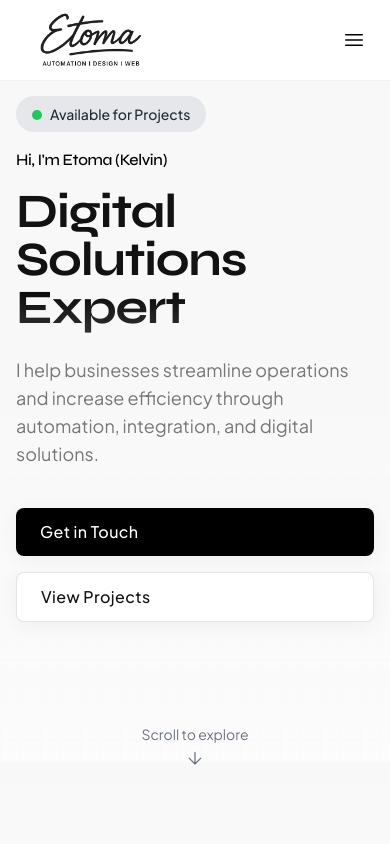
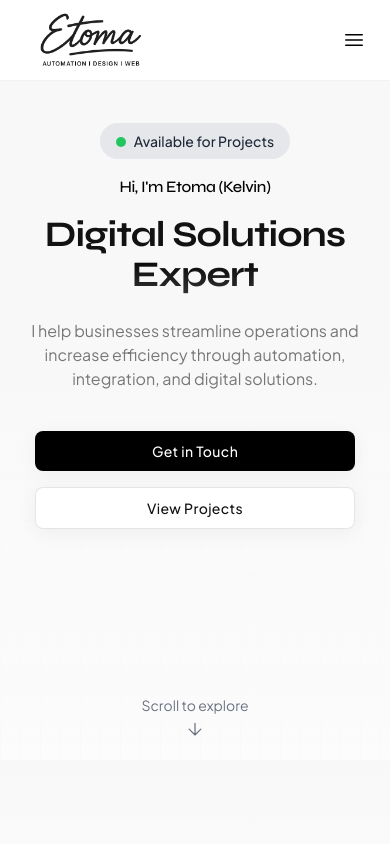
Before and after one commit to Kellytomi/Personal-Portfolio, a Next.js app: page / in a window 390 px wide. Shown: the top 844 px of the page. Built offline with nearby package versions, Linux system fonts and the light colour scheme.

Commit message:
Update button styles and improve layout in Home page. Adjust button padding and text alignment for better responsiveness. Modify heading and paragraph sizes for improved readability.

```diff
--- a/src/app/globals.css
+++ b/src/app/globals.css
@@ -46,7 +46,7 @@
   }
 
   .btn {
-    @apply inline-flex items-center px-6 py-3 rounded-lg font-medium tracking-wide transition-all duration-300 shadow-soft hover:shadow-hover transform hover:-translate-y-0.5;
+    @apply inline-flex items-center justify-center px-4 sm:px-6 py-2.5 sm:py-3 rounded-lg font-medium tracking-wide transition-all duration-300 shadow-soft hover:shadow-hover transform hover:-translate-y-0.5 text-sm sm:text-base w-full sm:w-auto;
   }
 
   .btn-primary {
--- a/src/app/page.tsx
+++ b/src/app/page.tsx
@@ -34,7 +34,7 @@ export default function Home(): JSX.Element {
 
           <div className="container relative z-10">
             <div className="grid grid-cols-1 lg:grid-cols-2 gap-8 items-center">
-              <div>
+              <div className="text-center lg:text-left">
                 <motion.div
                   initial={{ opacity: 0, y: 20 }}
                   animate={{ opacity: 1, y: 0 }}
@@ -48,15 +48,15 @@ export default function Home(): JSX.Element {
                     Available for Projects
                   </div>
                   <h4 className="text-primary font-medium mb-4">Hi, I'm Etoma (Kelvin)</h4>
-                  <h1 className="text-5xl sm:text-6xl md:text-7xl lg:text-8xl font-display font-bold mb-6">
+                  <h1 className="text-4xl sm:text-5xl md:text-6xl lg:text-7xl font-display font-bold mb-6">
                     Digital Solutions <span className="gradient-text">Expert</span>
                   </h1>
-                  <p className="text-lg sm:text-xl mb-10 text-muted max-w-xl">
+                  <p className="text-base sm:text-lg md:text-xl mb-10 text-muted max-w-xl mx-auto lg:mx-0">
                     I help businesses streamline operations and increase efficiency through automation, integration, and digital solutions.
                   </p>
-                  <div className="flex flex-col sm:flex-row gap-4">
-                    <Link href="/contact" className="btn btn-primary">Get in Touch</Link>
-                    <Link href="/projects" className="btn bg-white border border-black/10 text-text hover:bg-black/5">
+                  <div className="flex flex-col sm:flex-row gap-4 sm:mb-0 mb-16 max-w-xs mx-auto sm:mx-0">
+                    <Link href="/contact" className="btn btn-primary text-center py-2.5 px-5">Get in Touch</Link>
+                    <Link href="/projects" className="btn bg-white border border-black/10 text-text hover:bg-black/5 text-center py-2.5 px-5">
                       View Projects
                     </Link>
                   </div>
```
